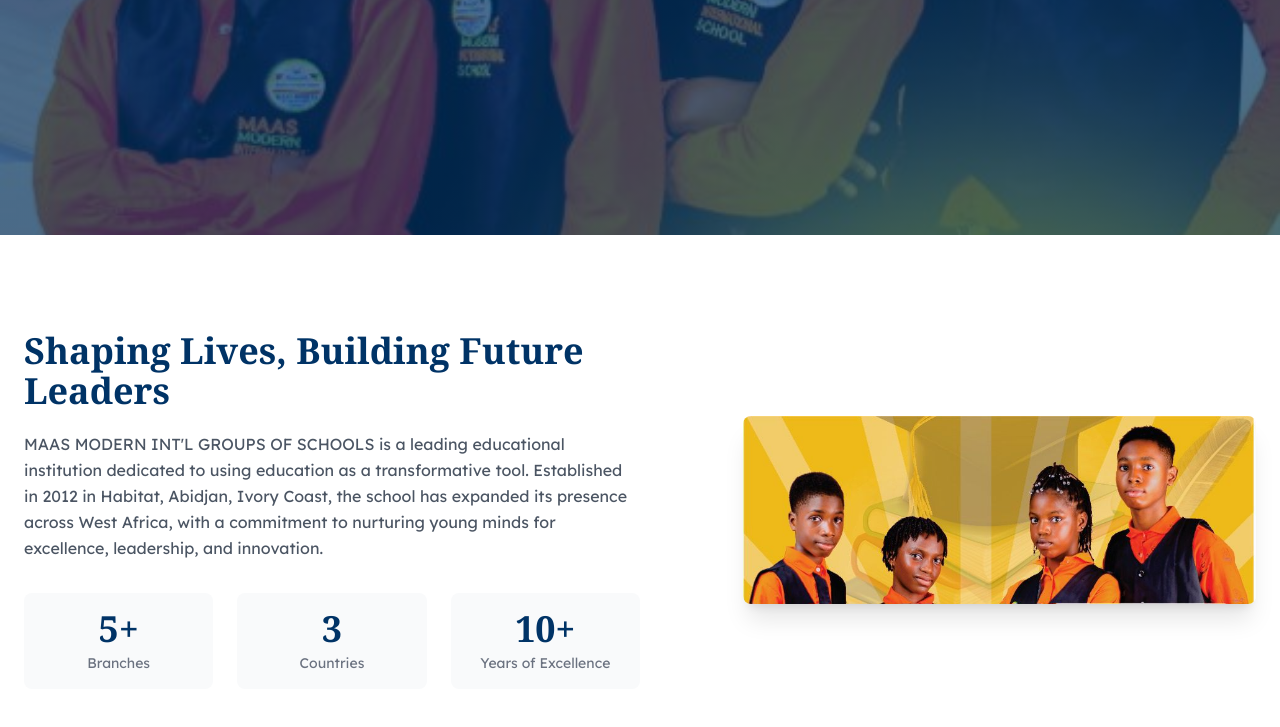
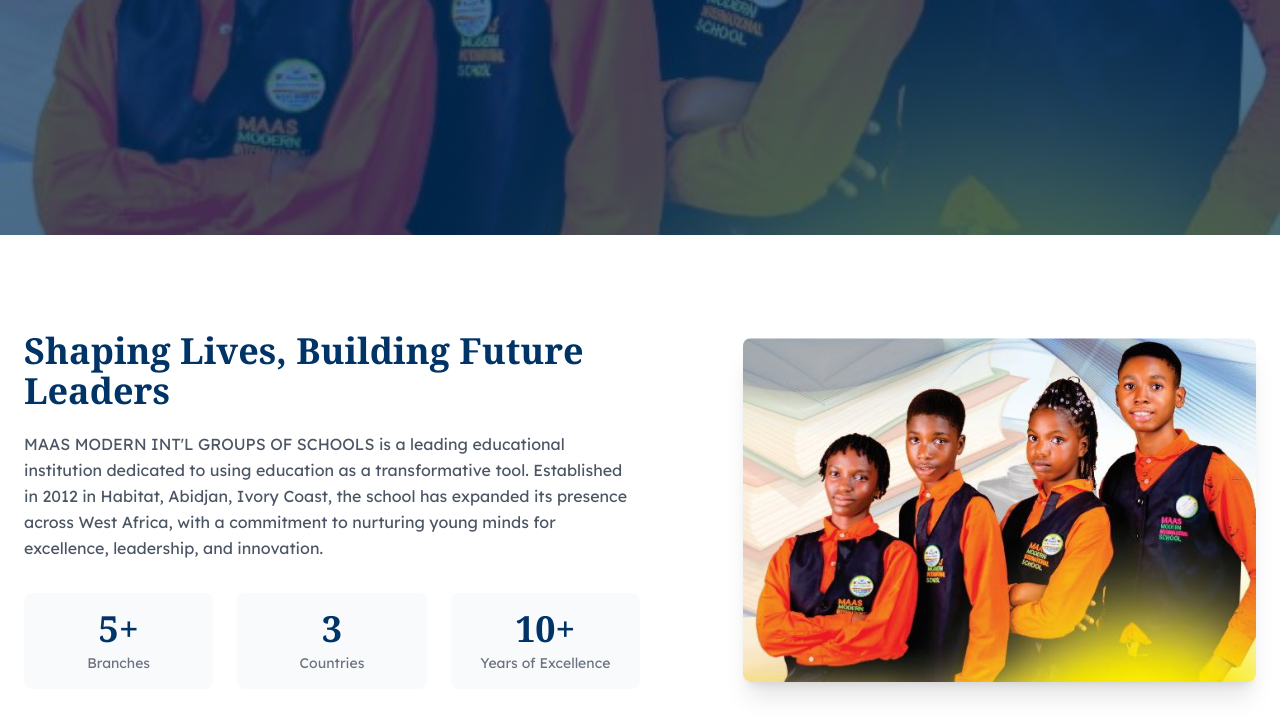
Before and after one commit to Hazaloolu/maas, a plain HTML site: page index.html in a window 1280 px wide. Shown: the part 525-1252 px from the top of the page. Drawn offline with nearby package versions, Linux system fonts and the light colour scheme.

Commit message:
fixed images

```diff
--- a/index.html
+++ b/index.html
@@ -192,7 +192,7 @@
                     </div>
                     <div class="w-full lg:w-5/12 relative">
                         <div class="fade-in">
-                             <img src="images/bg-1.jpg" alt="Students at MAAS" class="w-full h-full object-cover rounded-lg shadow-xl">
+                             <img src="images/bg-2.jpg" alt="Students at MAAS" class="w-full h-full object-cover rounded-lg shadow-xl">
                         </div>
                     </div>
                 </div>
```
